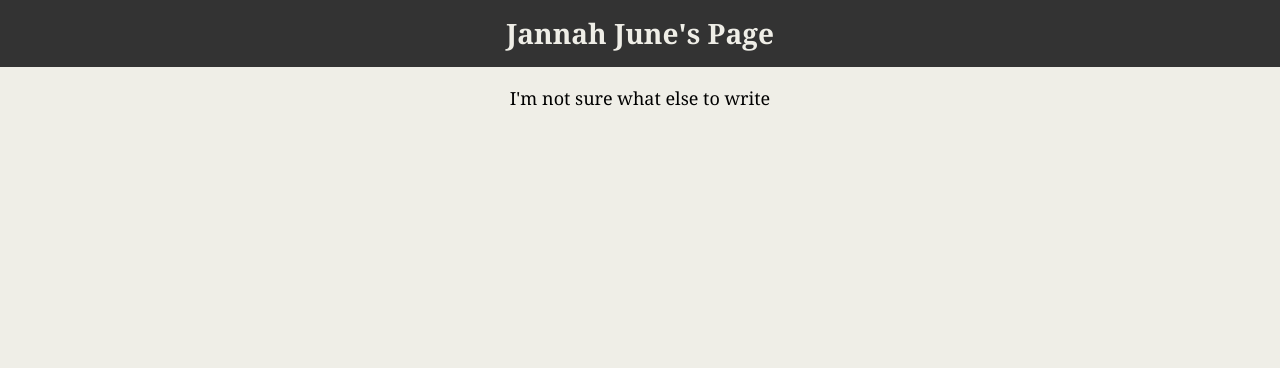
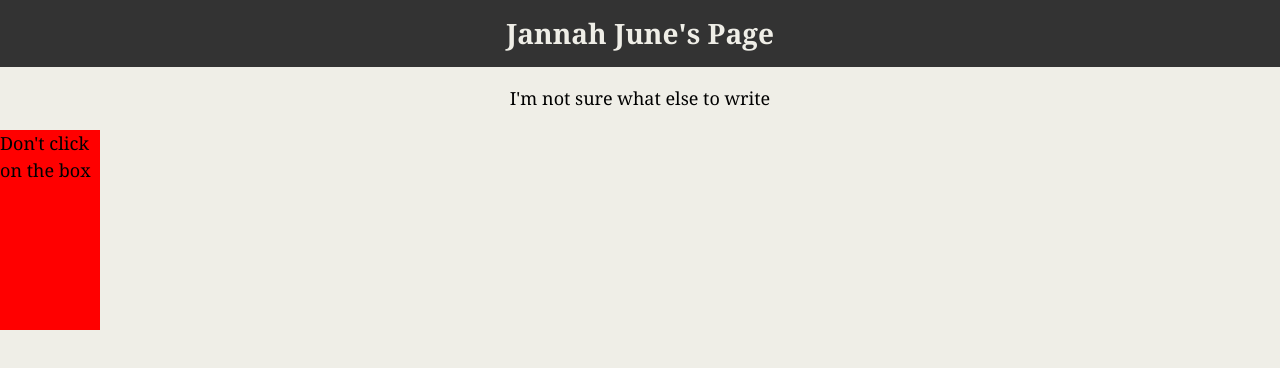
Before and after one commit to jnieves14/jnieves14.github.io, a plain HTML site: page index.html in a window 1280 px wide. Drawn offline with Linux system fonts and the light colour scheme.

Commit message:
added box

```diff
--- a/index.html
+++ b/index.html
@@ -16,6 +16,10 @@
             I'm not sure what else to write
         </p>
 
+        <div id="box">
+            Don't click on the box
+        </div>
+
     </div>
 
 
--- a/style.css
+++ b/style.css
@@ -20,3 +20,10 @@ h1 {
 p {
     text-align: center;
 }
+
+#box {
+    height: 200px;
+    width: 100px;
+    background-color: red;
+
+}
```
